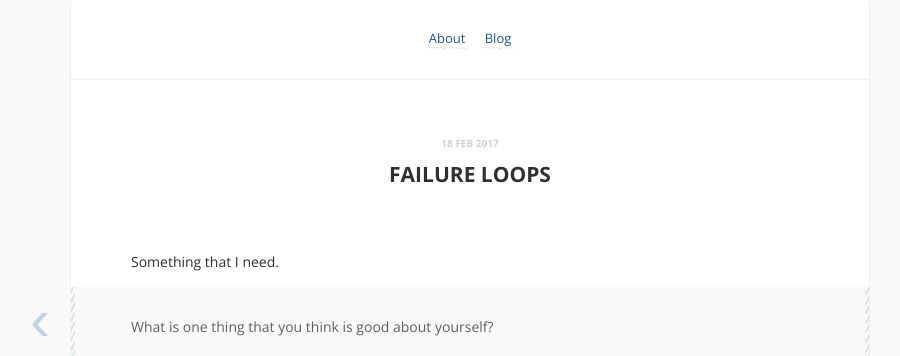
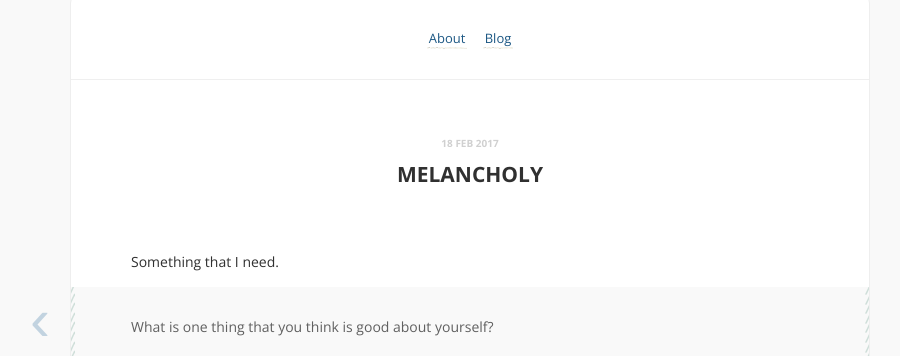
Before and after one commit to lighteningstime/lighteningsblog, a Jekyll site: the page built from _posts/2017-02-21-melancholy.md, in a window 1280 px wide. Shown: the part 175-531 px from the top of the page, without its empty margins (170-1070 px from the left). Built offline with Jekyll 4.4.1, drawn with Linux system fonts in a browser that asks for light colours; comment, search, counter and statistics services are not loaded.

Commit message:
forgot to change the title

```diff
--- a/_posts/2017-02-21-melancholy.md
+++ b/_posts/2017-02-21-melancholy.md
@@ -1,6 +1,6 @@
 ---
 layout: post
-title: Failure Loops
+title: Melancholy
 date: 2017-02-18 22:12:01
 ---
 
```
